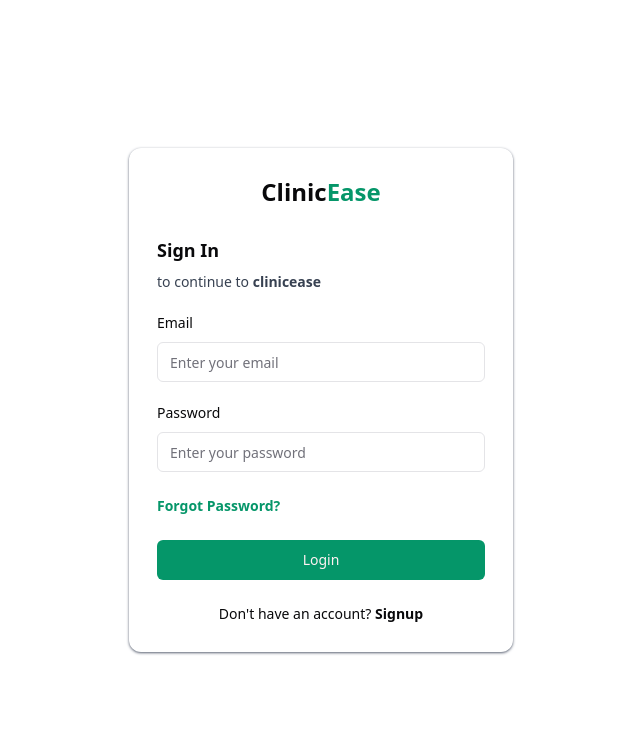
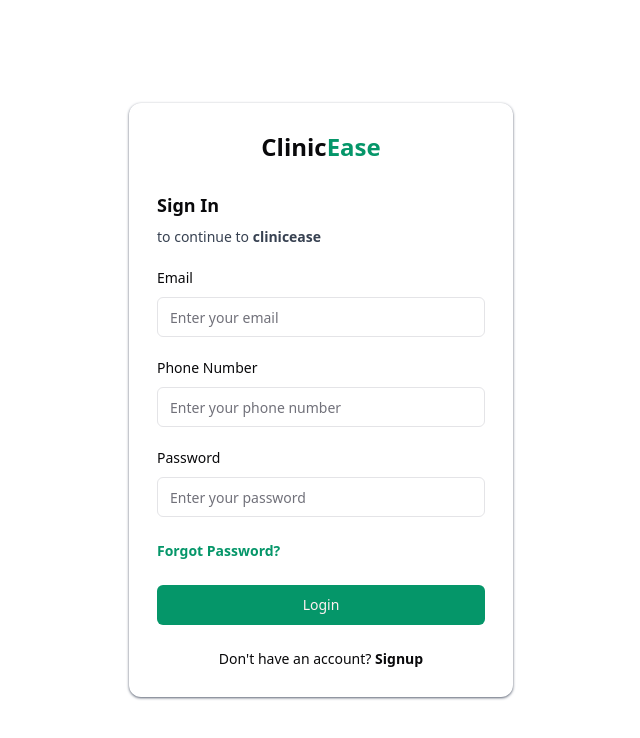
Before and after one commit to HimanshuS1nha/Clinic-Ease, a React (Vite) app in the folder client/: page /login in a window 1280 px wide. Shown: the top 738 px of the page, without its empty margins (319-959 px from the left). Built offline with nearby package versions, Linux system fonts and the light colour scheme.

Commit message:
Auth pages improved

```diff
--- a/client/src/pages/auth/LoginPage.tsx
+++ b/client/src/pages/auth/LoginPage.tsx
@@ -27,6 +27,7 @@ const LoginPage = () => {
     defaultValues: {
       password: "",
       email: "",
+      phoneNumber: "",
     },
     resolver: zodResolver(loginValidator),
   });
@@ -90,6 +91,21 @@ const LoginPage = () => {
               )}
             </div>
             <div className="flex flex-col gap-y-3">
+              <Label htmlFor="phoneNumber">Phone Number</Label>
+              <Input
+                placeholder="Enter your phone number"
+                type="number"
+                id="phoneNumber"
+                required
+                {...register("phoneNumber", { required: true })}
+              />
+              {errors.phoneNumber && (
+                <p className="text-rose-500 text-sm">
+                  {errors.phoneNumber.message}
+                </p>
+              )}
+            </div>
+            <div className="flex flex-col gap-y-3">
               <Label htmlFor="password">Password</Label>
               <Input
                 placeholder="Enter your password"
--- a/client/src/pages/auth/SignupPage.tsx
+++ b/client/src/pages/auth/SignupPage.tsx
@@ -22,6 +22,7 @@ const SignupPage = () => {
     defaultValues: {
       name: "",
       email: "",
+      phoneNumber: "",
       password: "",
       confirmPassword: "",
     },
@@ -59,7 +60,7 @@ const SignupPage = () => {
   });
   return (
     <section className="flex flex-col justify-center items-center w-full h-screen">
-      <div className="bg-white w-[90%] sm:w-[50%] md:w-[40%] lg:w-[30%] py-7 rounded-xl flex flex-col justify-center items-center gap-y-7 shadow shadow-gray-500">
+      <div className="bg-white w-[90%] sm:w-[50%] md:w-[40%] lg:w-[30%] py-7 rounded-xl flex flex-col justify-center items-center gap-y-7 shadow shadow-gray-500 h-[80vh] overflow-y-auto">
         <p className="text-2xl font-bold">
           Clinic<span className="text-emerald-600">Ease</span>
         </p>
@@ -101,6 +102,21 @@ const SignupPage = () => {
               />
               {errors.email && (
                 <p className="text-rose-500 text-sm">{errors.email.message}</p>
+              )}
+            </div>
+            <div className="flex flex-col gap-y-3">
+              <Label htmlFor="phoneNumber">Phone Number</Label>
+              <Input
+                placeholder="Enter your phone number"
+                type="number"
+                id="phoneNumber"
+                required
+                {...register("phoneNumber", { required: true })}
+              />
+              {errors.phoneNumber && (
+                <p className="text-rose-500 text-sm">
+                  {errors.phoneNumber.message}
+                </p>
               )}
             </div>
             <div className="flex flex-col gap-y-3">
--- a/client/src/validators/login-validator.ts
+++ b/client/src/validators/login-validator.ts
@@ -4,6 +4,10 @@ export const loginValidator = z.object({
   email: z
     .string({ required_error: "Email is required" })
     .email({ message: "Please enter a valid email" }),
+  phoneNumber: z
+    .string({ required_error: "Phone Number is required" })
+    .trim()
+    .length(10, { message: "Phone Number must be 10 digits long" }),
   password: z
     .string({ required_error: "Password is required" })
     .trim()
--- a/client/src/validators/signup-validator.ts
+++ b/client/src/validators/signup-validator.ts
@@ -8,6 +8,10 @@ export const signupValidator = z.object({
   email: z
     .string({ required_error: "Email is required" })
     .email({ message: "Please enter a valid email" }),
+  phoneNumber: z
+    .string({ required_error: "Phone Number is required" })
+    .trim()
+    .length(10, { message: "Phone Number must be 10 digits long" }),
   password: z
     .string({ required_error: "Password is required" })
     .trim()
```
